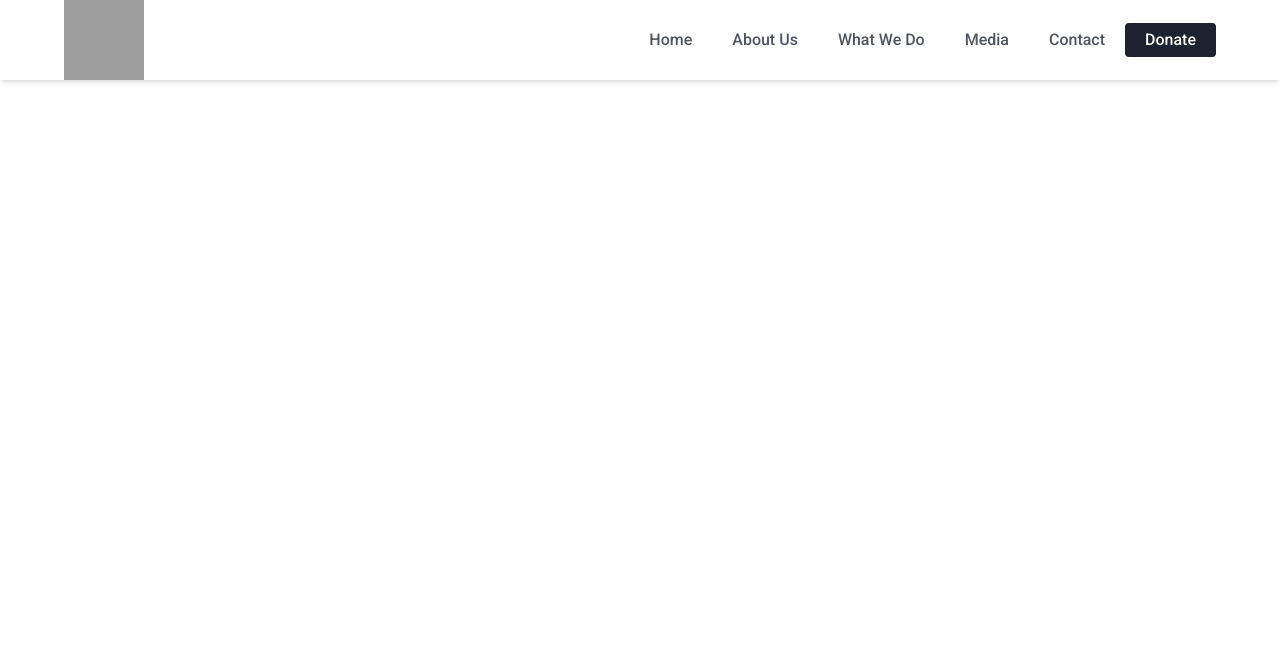
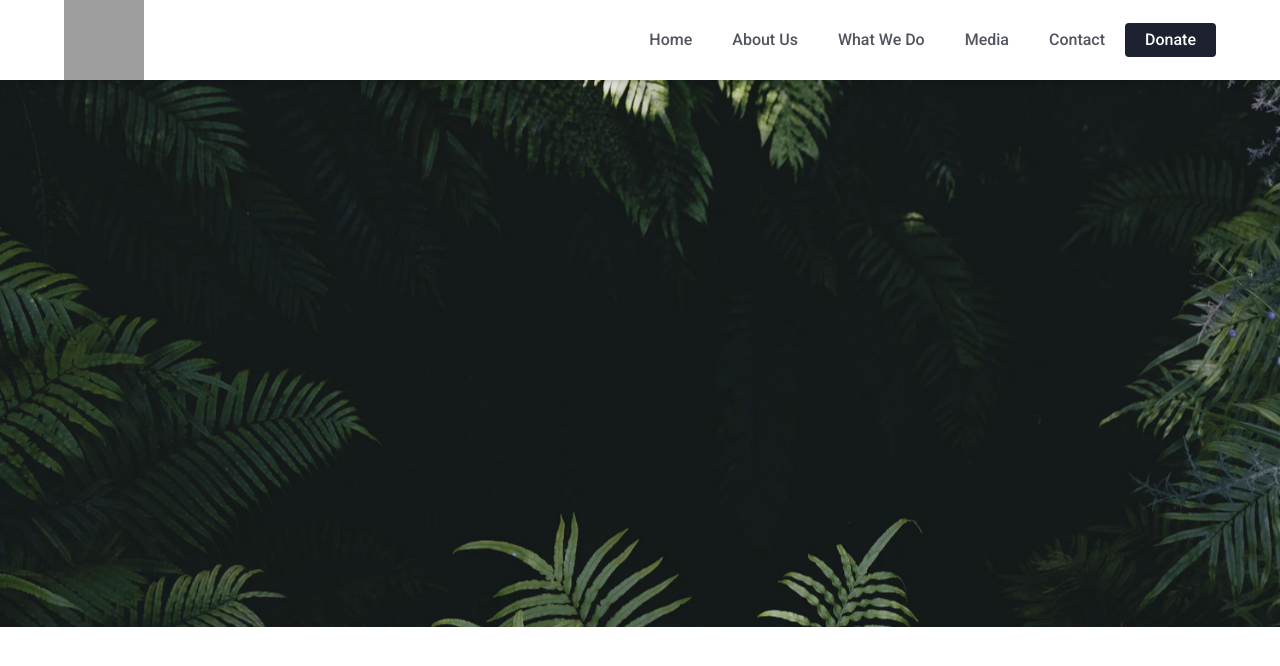
Before and after one commit to nomenama/earthy-v1, a React (Create React App) app: page / in a window 1280 px wide. Shown: the top 666 px of the page. Built offline with nearby package versions, Linux system fonts and the light colour scheme; grey boxes are pictures that could not be loaded; the HTML template or start-up script is replaced by a standard one.

Commit message:
initialise homepage

```diff
--- a/src/App.tsx
+++ b/src/App.tsx
@@ -1,10 +1,12 @@
 import React from "react";
 import Header from "./components/Header/Header";
+import Home from "./pages/Home";
 
 function App() {
     return (
         <div className="App">
             <Header />
+            <Home />
         </div>
     );
 }
--- /dev/null
+++ b/src/pages/Home.jsx
@@ -0,0 +1,14 @@
+import React from "react";
+
+const Home = () => {
+    return (
+        <section>
+            <img
+                src="/assets/banner.png"
+                alt="banner"
+            />
+        </section>
+    );
+};
+
+export default Home;
```
Also changed, not shown: src/components/Header/Header.jsx (+0 -39 lines), public/assets/banner.png (added).
